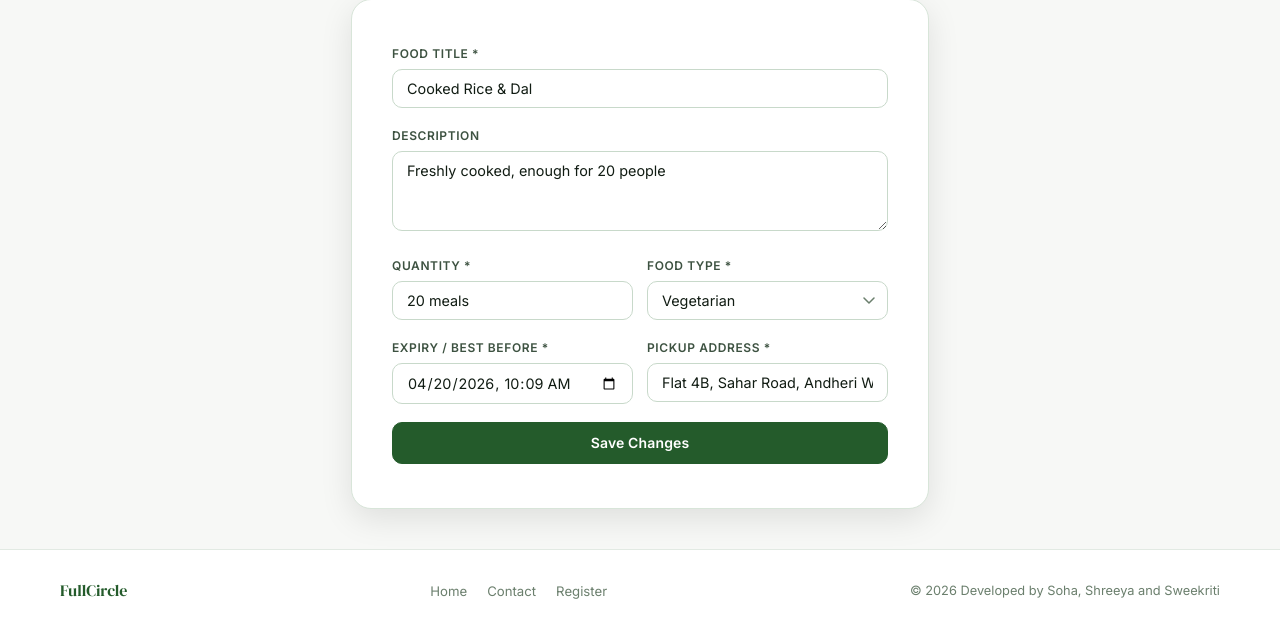
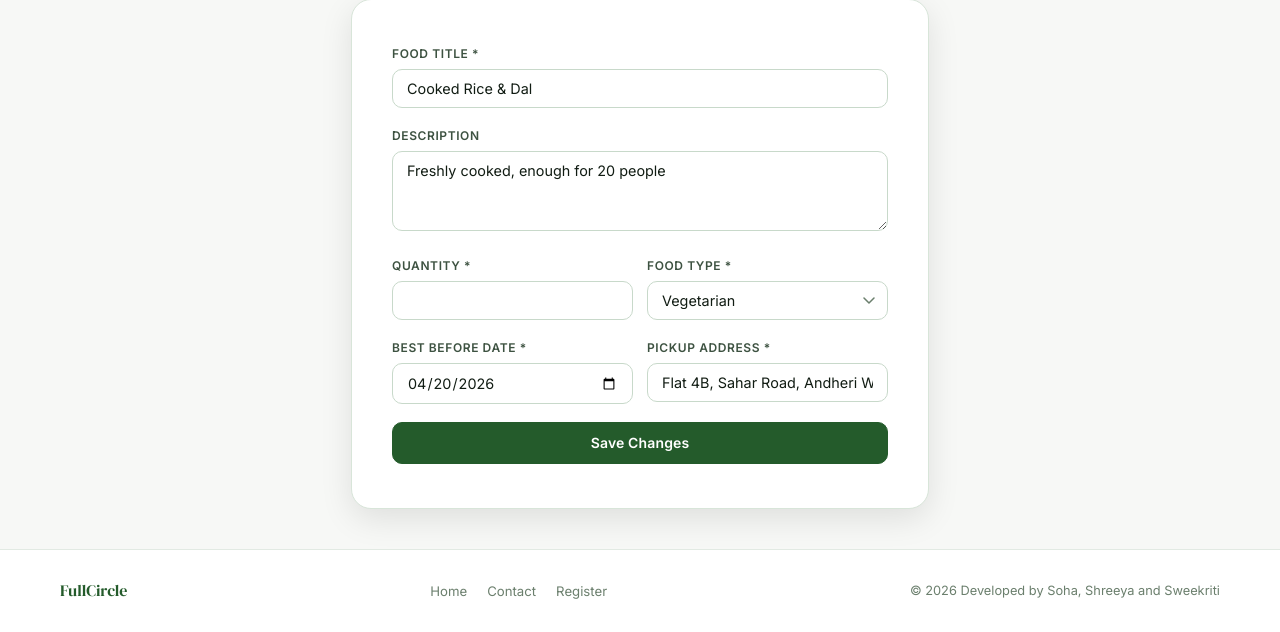
Before and after one commit to SohaKhare/FullCircle, a PHP site: page /donor/edit_donation.php?id=1 in a window 1280 px wide. Shown: the part 229-861 px from the top of the page. Run offline with PHP 8.4, Linux system fonts and the light colour scheme; a user stored in the database is signed in; data comes from the database, SQL or seed files in the repository.

Commit message:
fixing date and time for edit donation

```diff
--- a/donor/edit_donation.php
+++ b/donor/edit_donation.php
@@ -20,16 +20,35 @@ if (!$d) {
 $success = '';
 $error = '';
 
+function normalizeExpiryDateToDatetime(string $expiryDateRaw): ?string {
+  $expiryDateRaw = trim($expiryDateRaw);
+  $dt = DateTime::createFromFormat('Y-m-d', $expiryDateRaw);
+  if (!$dt || $dt->format('Y-m-d') !== $expiryDateRaw) {
+    return null;
+  }
+
+  $today = new DateTime('today');
+  if ($dt < $today) {
+    return null;
+  }
+
+  return $dt->format('Y-m-d') . ' 23:59:59';
+}
+
 if ($_SERVER['REQUEST_METHOD'] === 'POST') {
     $food_title     = trim($_POST['food_title']);
     $description    = trim($_POST['description']);
     $quantity       = trim($_POST['quantity']);
     $food_type      = $_POST['food_type'];
-    $expiry_time    = $_POST['expiry_time'];
+    $expiryDateRaw  = $_POST['expiry_time'];
     $pickup_address = trim($_POST['pickup_address']);
+
+    $expiry_time = normalizeExpiryDateToDatetime($expiryDateRaw);
 
     if (empty($food_title) || empty($quantity) || empty($expiry_time) || empty($pickup_address)) {
         $error = "Please fill all required fields.";
+    } elseif (!preg_match('/^\d+$/', $quantity) || (int)$quantity <= 0) {
+      $error = "Quantity must be a whole number greater than 0.";
     } else {
         $stmt = $conn->prepare("UPDATE donations SET food_title=?, description=?, quantity=?, food_type=?, expiry_time=?, pickup_address=? WHERE donation_id=? AND donor_id=?");
         $stmt->bind_param("ssssssii", $food_title, $description, $quantity, $food_type, $expiry_time, $pickup_address, $id, $user['id']);
@@ -73,7 +92,7 @@ require_once '../includes/header.php';
       <div class="form-row">
         <div class="form-group">
           <label class="form-label">Quantity *</label>
-          <input type="text" name="quantity" class="form-control" value="<?= htmlspecialchars($d['quantity']) ?>" required>
+          <input type="number" name="quantity" class="form-control" value="<?= htmlspecialchars($d['quantity']) ?>" required min="1" step="1" inputmode="numeric" title="Enter a whole number greater than 0">
         </div>
         <div class="form-group">
           <label class="form-label">Food Type *</label>
@@ -86,9 +105,9 @@ require_once '../includes/header.php';
 
       <div class="form-row">
         <div class="form-group">
-          <label class="form-label">Expiry / Best Before *</label>
-          <input type="datetime-local" name="expiry_time" class="form-control" required
-            value="<?= date('Y-m-d\TH:i', strtotime($d['expiry_time'])) ?>">
+          <label class="form-label">Best before date *</label>
+          <input type="date" name="expiry_time" class="form-control" required min="<?= date('Y-m-d') ?>"
+            value="<?= date('Y-m-d', strtotime($d['expiry_time'])) ?>">
         </div>
         <div class="form-group">
           <label class="form-label">Pickup Address *</label>
```
